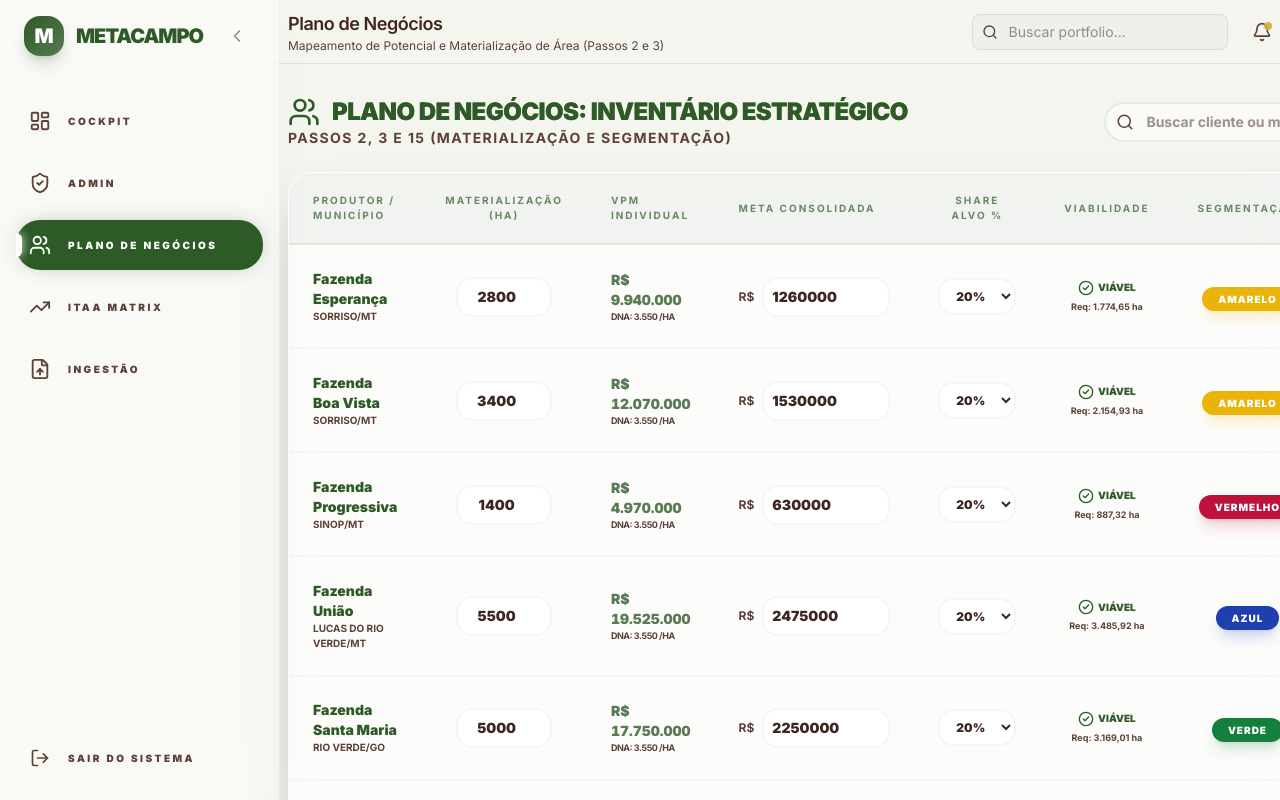
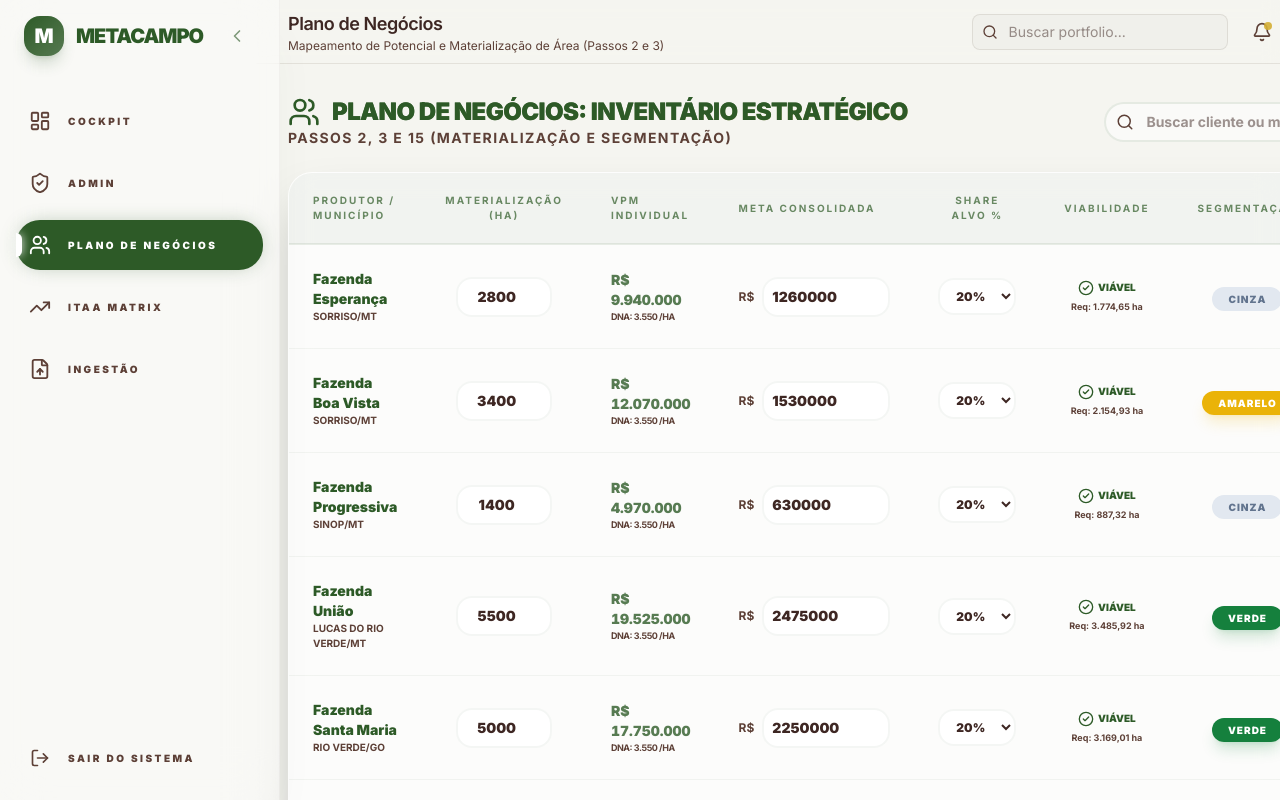
Before and after one commit to Sagrado-Express/Metacampo, a Next.js app: page /ctv/tabela-mae in a window 1280 px wide. Shown: the top 800 px of the page. Built offline with nearby package versions, Linux system fonts and the light colour scheme.

Commit message:
feat: implement Antigravity V4 Architecture (Memory-First, VPM & Pareto Engines)

```diff
--- a/src/components/ctv/workspaces/TabelaMae.tsx
+++ b/src/components/ctv/workspaces/TabelaMae.tsx
@@ -36,7 +36,8 @@ interface ClienteInterativo {
   municipio: string;
   areaHa: number;
   metaVenda: number;
-  shareAlvo: number; // 0.2 = 20%
+  shareAlvo: number;
+  rating: string;
   // Computed fields
   vpmTotal: number;
   areaNecessaria: number;
@@ -60,6 +61,7 @@ export default function TabelaMae({ onNavigate }: { onNavigate?: () => void }) {
         areaHa: totalArea,
         metaVenda: totalArea * 450, // Initial mock meta for demo
         shareAlvo: 0.20,
+        rating: d.rating,
         vpmTotal: 0,
         areaNecessaria: 0,
         areaInvalida: false,
@@ -84,9 +86,15 @@ export default function TabelaMae({ onNavigate }: { onNavigate?: () => void }) {
       return { ...c, vpmTotal, areaNecessaria, areaInvalida };
     });
 
-    // 2. Calcular Pareto 80/20 (Motor Agr-2)
+    // 2. Calcular Pareto V4 (Performance + Risco)
     const paretoResults = VpmService.calculatePareto(
-      processed.map(p => ({ id: p.id, name: p.name, vpmTotal: p.vpmTotal }))
+      processed.map(p => ({
+        id: p.id,
+        name: p.name,
+        vpmTotal: p.vpmTotal,
+        realizedValue: p.metaVenda, // Using meta as proxy for demo
+        rating: p.rating
+      }))
     );
 
     // 3. Mesclar resultados do Pareto de volta aos clientes
@@ -95,6 +103,7 @@ export default function TabelaMae({ onNavigate }: { onNavigate?: () => void }) {
       return { ...p, performanceBand: pareto?.performanceBand || 'CINZA' };
     });
   }, [clientes]);
+
 
   const updateCliente = (id: string, field: keyof ClienteInterativo, value: number) => {
     setClientes(prev => prev.map(c => c.id === id ? { ...c, [field]: value } : c));
--- a/src/domain/services/vpm.service.ts
+++ b/src/domain/services/vpm.service.ts
@@ -54,10 +54,26 @@ export class VpmService {
   // ==========================================
 
   /**
-   * Automates Step 15 segmentation based on the strict Agr-2 Excel rules.
+   * Automates Step 15 segmentation based on the Antigravity V4 Blueprint.
+   * Rules:
+   * 1. Ranking: Order by VPM Total descending.
+   * 2. Cutoff: Top 80% cumulative VPM = Grupo Estratégico.
+   * 3. Color Logic (Estratégico):
+   *    - AZUL: (Faturado / VPM) >= 0.15 AND Rating in [A, B]
+   *    - VERMELHO: (Faturado / VPM) < 0.05 (High Gap)
+   *    - VERDE: Others in Estratégico
+   * 4. Color Logic (Complementar):
+   *    - AMARELO: Top 50% of remaining
+   *    - CINZA: Bottom 50% or Default
    */
   static calculatePareto(
-    clients: { id: string; name: string; vpmTotal: number }[]
+    clients: {
+      id: string;
+      name: string;
+      vpmTotal: number;
+      realizedValue?: number;
+      rating?: string
+    }[]
   ): ParetoResult[] {
 
     // 1. Ranking: Order by VPM Total descending
@@ -67,7 +83,7 @@ export class VpmService {
     if (totalPortfolioVpm === 0) return sorted.map(c => ({ clientId: c.id, name: c.name, vpmTotal: c.vpmTotal, performanceBand: 'CINZA', cumulativePercentage: 0 }));
 
     let cumulativeVpm = 0;
-    const result = sorted.map(item => {
+    const ranked = sorted.map(item => {
       cumulativeVpm += item.vpmTotal;
       return {
         ...item,
@@ -75,38 +91,34 @@ export class VpmService {
       };
     });
 
-    // 2. Corte 80/20
-    const grupoEstrategico = result.filter(c => c.cumulativePercentage <= 80);
-    const grupoComplementar = result.filter(c => c.cumulativePercentage > 80);
+    return ranked.map(c => {
+      const share = c.vpmTotal > 0 ? (c.realizedValue || 0) / c.vpmTotal : 0;
+      let band: PerformanceBand = 'CINZA';
 
-    // If no one is strictly <= 80 because of huge first client, put at least first client in Estratégico
-    if (grupoEstrategico.length === 0 && result.length > 0) {
-      grupoEstrategico.push(result[0]);
-      grupoComplementar.shift();
-    }
+      if (c.cumulativePercentage <= 80) {
+        // GRUPO ESTRATÉGICO
+        if (share >= 0.15 && ['A', 'B'].includes(c.rating || '')) {
+          band = 'AZUL';
+        } else if (share < 0.05) {
+          band = 'VERMELHO';
+        } else {
+          band = 'VERDE';
+        }
+      } else {
+        // GRUPO COMPLEMENTAR
+        band = c.cumulativePercentage <= 90 ? 'AMARELO' : 'CINZA';
+      }
 
-    // 3. Sub-segmentação Grupo Estratégico (Top 50% Azul, Bottom 50% Verde)
-    const midEstrategico = Math.ceil(grupoEstrategico.length / 2);
-    const assignedEstrategico = grupoEstrategico.map((c, index) => ({
-      clientId: c.id,
-      name: c.name,
-      vpmTotal: c.vpmTotal,
-      cumulativePercentage: c.cumulativePercentage,
-      performanceBand: (index < midEstrategico) ? 'AZUL' as PerformanceBand : 'VERDE' as PerformanceBand
-    }));
+      return {
+        clientId: c.id,
+        name: c.name,
+        vpmTotal: c.vpmTotal,
+        cumulativePercentage: c.cumulativePercentage,
+        performanceBand: band
+      };
+    });
+  }
 
-    // 4. Sub-segmentação Grupo Complementar (Top 50% Amarelo, Bottom 50% Vermelho)
-    const midComplementar = Math.ceil(grupoComplementar.length / 2);
-    const assignedComplementar = grupoComplementar.map((c, index) => ({
-      clientId: c.id,
-      name: c.name,
-      vpmTotal: c.vpmTotal,
-      cumulativePercentage: c.cumulativePercentage,
-      performanceBand: (index < midComplementar) ? 'AMARELO' as PerformanceBand : 'VERMELHO' as PerformanceBand
-    }));
-
-    return [...assignedEstrategico, ...assignedComplementar];
-  }
 
   // ==========================================
   // 3. MONITORAMENTO E SALDO TO-GO (PASSO 12)
```
Also changed, not shown: 1 other file (tests, documents, lock files or other folders).
